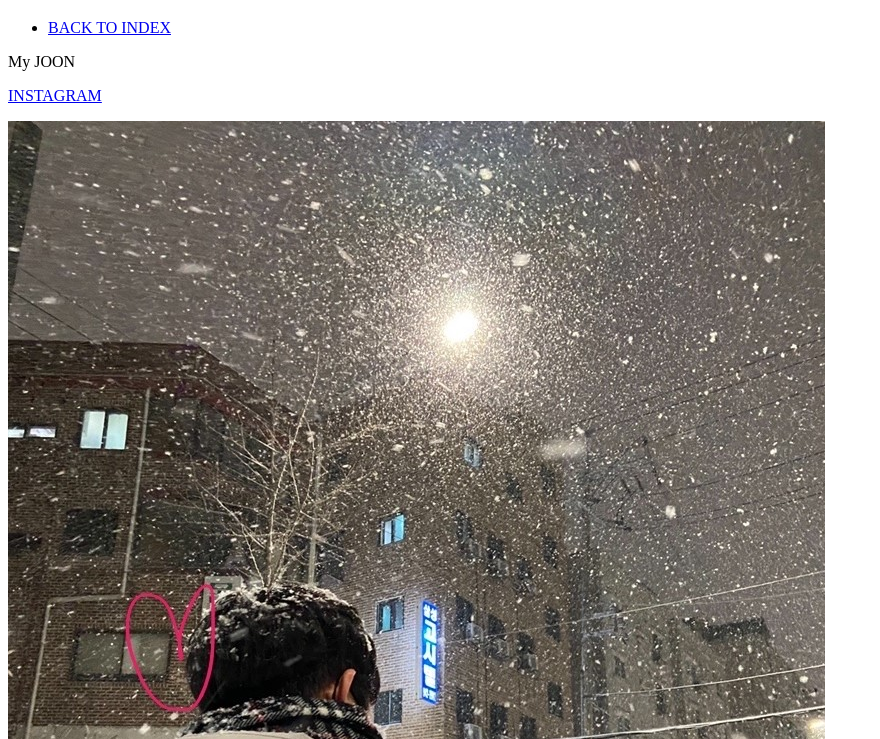
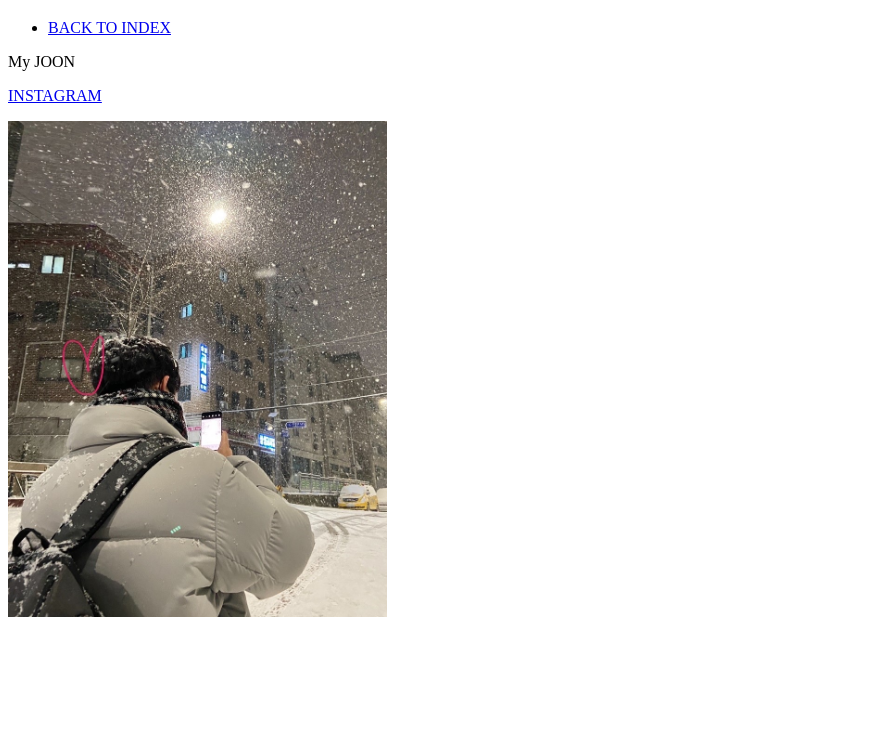
Before and after one commit to luckybsmith/SongSong.html, a plain HTML site: page JOON.html in a window 1280 px wide. Shown: the part 61-800 px from the top of the page, without its empty margins (0-880 px from the left). Drawn offline with Linux system fonts and the light colour scheme.

Commit message:
Update JOON.html

```diff
--- a/JOON.html
+++ b/JOON.html
@@ -11,6 +11,6 @@
         </ul>
         <p>My JOON</p>
         <p><a href = "https://www.instagram.com/hyungjun222/">INSTAGRAM</a></p>
-        <img src="KakaoTalk_20210109_192936862.png">
+        <img src="KakaoTalk_20210109_192936862.png" width = "30%">
     </body>
 </html>
```
